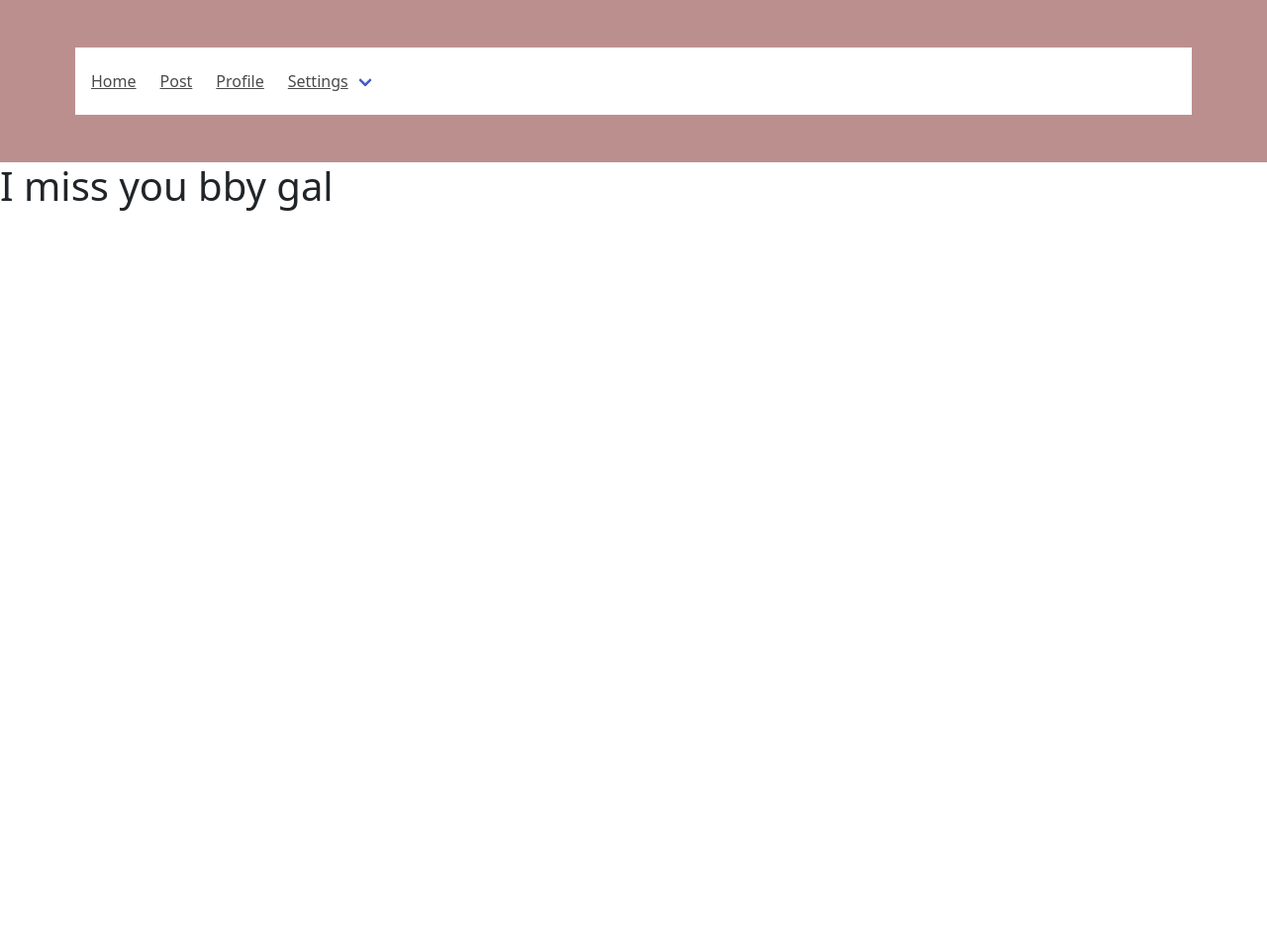
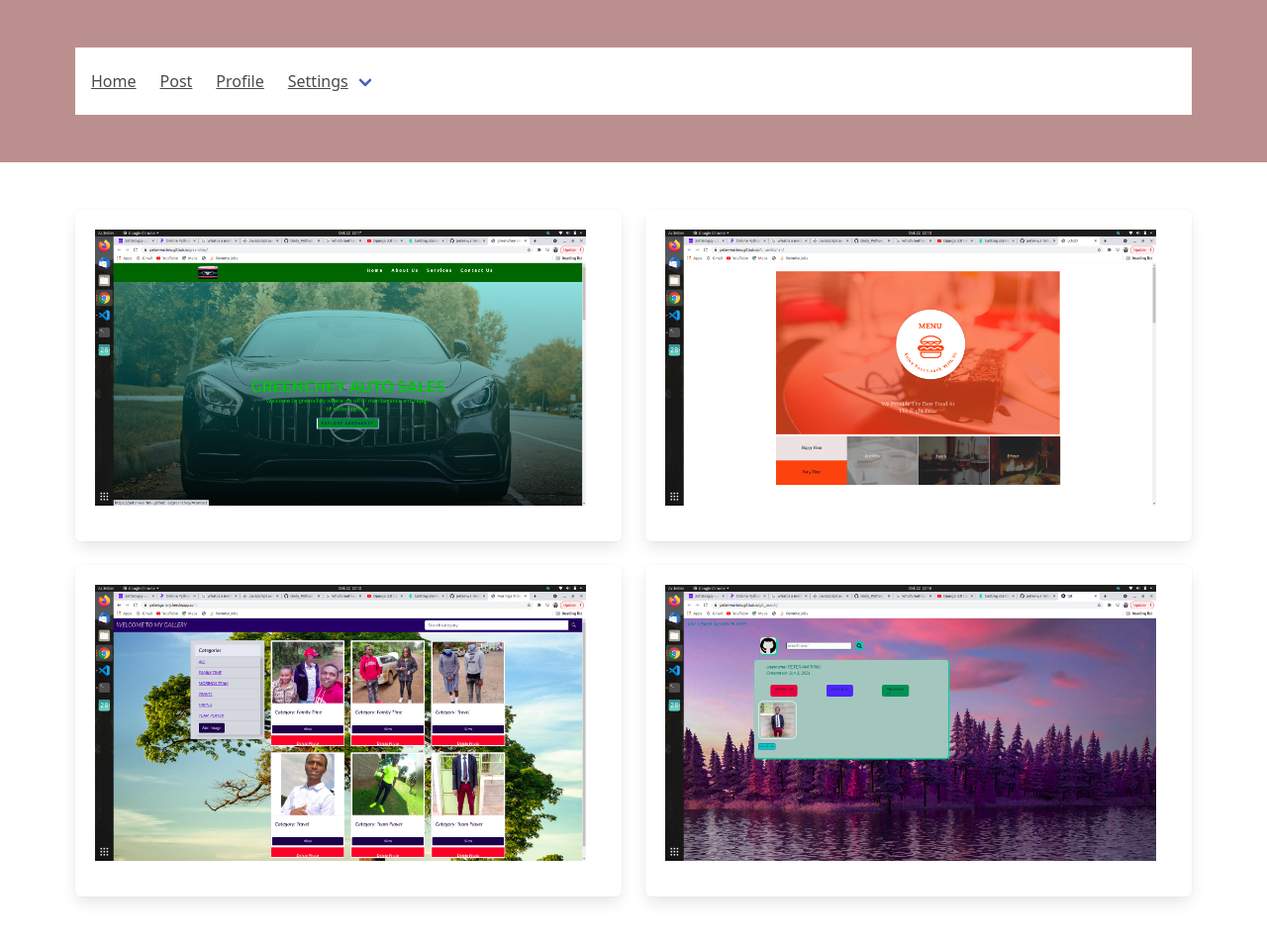
Before and after one commit to peter-wairimu/awwards_clone, a Django app: page / in a window 1280 px wide. Shown: the whole page at 99% size. Before the commit the page ends 213 px from the top, so only its background shows below. Run offline with Django 3.2, Linux system fonts and the light colour scheme; the visitor is signed in with stand-in values (Sample User, id 1).

Commit message:
modified home

```diff
--- a/awwards/templates/login.html
+++ b/awwards/templates/login.html
@@ -2,7 +2,62 @@
 {% block content %}
 {% load static %}
 
-<h1>I miss you bby gal</h1>
+
+
+<section class="section">
+    <div class="container">
+        <div class="columns is-mobile is-multiline is-centered">
+
+
+            <div class="column is-half">
+                <div class="box">
+                      <div class="media-left">
+                        <figure class="image is-380x380">
+                          <img src="static/images/photo.png"  alt="Image">
+                        </figure>
+                      </div>
+
+                  </div>
+            </div>
+            <div class="column is-half">
+                <div class="box">
+                      <div class="media-left">
+                        <figure class="image is-264x264">
+                          <img src="static/images/photo3.png"  alt="Image">
+                        </figure>
+                      </div>
+
+                  </div>
+            </div>
+            <div class="column is-half">
+                <div class="box">
+                      <div class="media-left">
+                        <figure class="image is-264x264">
+                          <img src="static/images/photo4.png"  alt="Image">
+                        </figure>
+                      </div>
+
+                  </div>
+            </div>
+            <div class="column is-half">
+                <div class="box">
+                      <div class="media-left">
+                        <figure class="image is-264x264">
+                          <img src="static/images/photo1.png" alt="Image">
+                        </figure>
+                      </div>
+
+                  </div>
+            </div>
+
+
+
+
+    </div>
+    </div>
+
+</section>
+
 
 {%endblock%}
 
```
